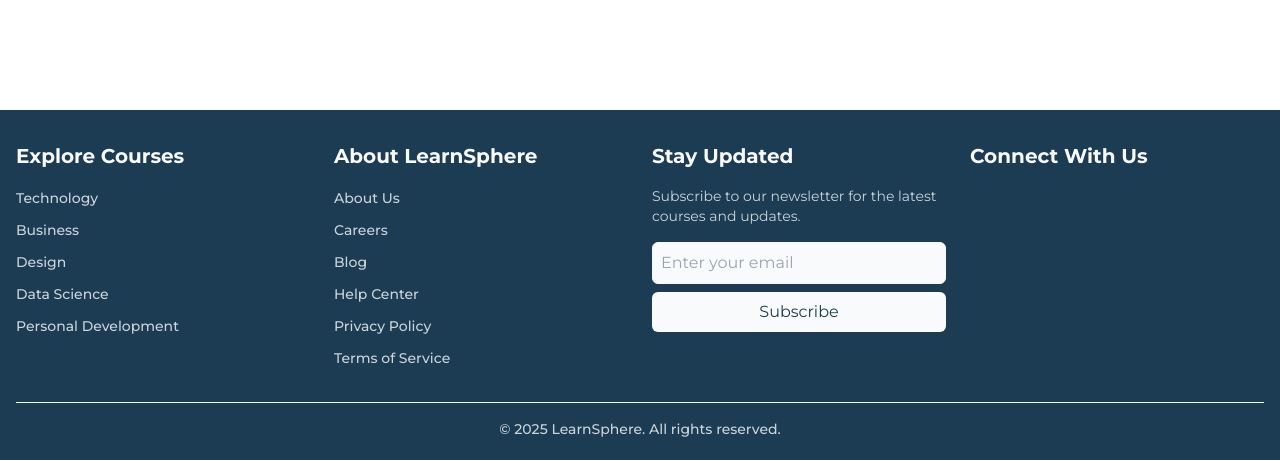
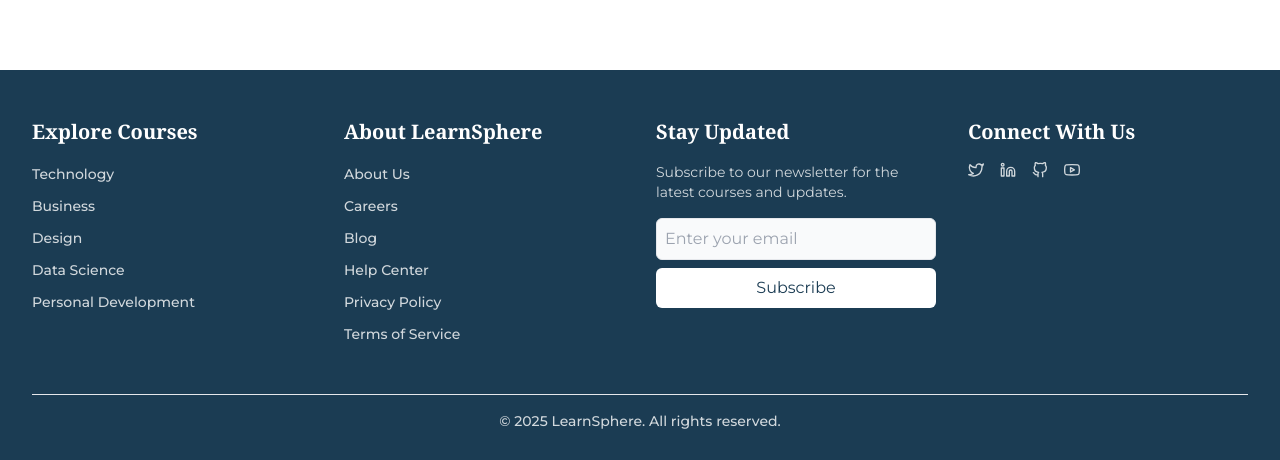
Before and after one commit to Sachinsen7/course-selling-app, a React (Vite) app in the folder Frontend/: page / in a window 1280 px wide. Shown: the part 337-797 px from the top of the page. Built offline with nearby package versions, Linux system fonts and the light colour scheme; no server answers.

Commit message:
Update Footer component styling and layout

```diff
--- a/Frontend/src/components/layout/Footer.jsx
+++ b/Frontend/src/components/layout/Footer.jsx
@@ -2,6 +2,8 @@
 import { Link } from 'react-router-dom';
 import { motion } from 'framer-motion';
 import { PUBLIC_ROUTES } from '../../routes';
+
+import { FiTwitter, FiLinkedin, FiGithub, FiYoutube } from 'react-icons/fi';
 
 function Footer() {
   const [email, setEmail] = useState('');
@@ -10,7 +12,6 @@
   const handleNewsletterSubmit = (e) => {
     e.preventDefault();
     setIsSubmitting(true);
-    // Simulate API call
     setTimeout(() => {
       setEmail('');
       setIsSubmitting(false);
@@ -36,34 +37,60 @@
   ];
 
   const socialLinks = [
-    { name: 'Twitter/X', icon: 'fab fa-x-twitter', url: 'https://x.com/learnsphere' },
-    { name: 'LinkedIn', icon: 'fab fa-linkedin', url: 'https://linkedin.com/company/learnsphere' },
-    { name: 'GitHub', icon: 'fab fa-github', url: 'https://github.com/learnsphere' },
-    { name: 'YouTube', icon: 'fab fa-youtube', url: 'https://youtube.com/learnsphere' },
+    { name: 'Twitter/X', icon: FiTwitter, url: 'https://x.com/learnsphere' },
+    { name: 'LinkedIn', icon: FiLinkedin, url: 'https://linkedin.com/company/learnsphere' },
+    { name: 'GitHub', icon: FiGithub, url: 'https://github.com/learnsphere' },
+    { name: 'YouTube', icon: FiYoutube, url: 'https://youtube.com/learnsphere' },
   ];
 
+  // Custom SVG Icons
+  const TwitterIcon = () => (
+    <svg className="w-6 h-6 text-[#FFFFFF]/80" fill="currentColor" viewBox="0 0 24 24">
+      <path d="M18.244 2.25h3.308l-7.227 8.26 8.502 11.24H16.17l-5.214-6.817L4.99 21.75H1.68l7.73-8.835L1.254 2.25H8.08l4.713 6.231zm-1.161 17.52h1.833L7.084 4.126H5.117z" />
+    </svg>
+  );
+
+  const LinkedInIcon = () => (
+    <svg className="w-6 h-6 text-[#FFFFFF]/80" fill="currentColor" viewBox="0 0 24 24">
+      <path d="M4.98 3.5c0 1.381-1.11 2.5-2.48 2.5s-2.48-1.119-2.48-2.5c0-1.38 1.11-2.5 2.48-2.5s2.48 1.12 2.48 2.5zm.02 4.5h-5v16h5v-16zm7.982 0h-4.968v16h4.969v-8.399c0-4.67 6.029-5.052 6.029 0v8.399h4.988v-10.131c0-7.88-8.922-7.593-11.018-3.714v-2.155z" />
+    </svg>
+  );
+
+  const GitHubIcon = () => (
+    <svg className="w-6 h-6 text-[#FFFFFF]/80" fill="currentColor" viewBox="0 0 24 24">
+      <path d="M12 2C6.477 2 2 6.484 2 12.017c0 4.425 2.865 8.18 6.839 9.504.5.092.682-.217.682-.483 0-.237-.008-.868-.013-1.703-2.782.605-3.369-1.343-3.369-1.343-.454-1.158-1.11-1.466-1.11-1.466-.908-.62.069-.608.069-.608 1.003.07 1.531 1.032 1.531 1.032.892 1.53 2.341 1.088 2.91.832.092-.647.35-1.088.636-1.338-2.22-.253-4.555-1.113-4.555-4.951 0-1.093.39-1.988 1.029-2.688-.103-.253-.446-1.272.098-2.65 0 0 .84-.27 2.75 1.026A9.564 9.564 0 0112 6.844c.85.004 1.705.115 2.504.337 1.909-1.296 2.747-1.027 2.747-1.027.546 1.379.202 2.398.1 2.651.64.7 1.028 1.595 1.028 2.688 0 3.848-2.339 4.695-4.566 4.943.359.309.678.92.678 1.855 0 1.338-.012 2.419-.012 2.747 0 .268.18.58.688.482A10.019 10.019 0 0022 12.017C22 6.484 17.522 2 12 2z" />
+    </svg>
+  );
+
+  const YouTubeIcon = () => (
+    <svg className="w-6 h-6 text-[#FFFFFF]/80" fill="currentColor" viewBox="0 0 24 24">
+      <path d="M23.498 6.186a3.016 3.016 0 0 0-2.122-2.136C19.505 3.545 12 3.545 12 3.545s-7.505 0-9.377.505A3.017 3.017 0 0 0 .502 6.186C0 8.07 0 12 0 12s0 3.93.502 5.814a3.016 3.016 0 0 0 2.122 2.136c1.871.505 9.376.505 9.376.505s7.505 0 9.377-.505a3.015 3.015 0 0 0 2.122-2.136C24 15.93 24 12 24 12s0-3.93-.502-5.814zM9.545 15.568V8.432L15.818 12l-6.273 3.568z" />
+    </svg>
+  );
+
   return (
-    <footer className="bg-primary-main text-background-card pt-xl pb-lg font-sans">
-      <div className="container mx-auto px-md">
+    <footer className="bg-[#1B3C53] text-[#FFFFFF] pt-12 pb-8 font-sans">
+      <div className="container mx-auto px-4 sm:px-6 lg:px-8">
         <motion.div
-          className="grid grid-cols-1 md:grid-cols-2 lg:grid-cols-4 gap-lg"
+          className="grid grid-cols-1 md:grid-cols-2 lg:grid-cols-4 gap-8"
           initial={{ opacity: 0, y: 20 }}
           animate={{ opacity: 1, y: 0 }}
           transition={{ duration: 0.5 }}
         >
           {/* Course Categories */}
           <div>
-            <h3 className="text-xl font-bold text-background-card mb-md">Explore Courses</h3>
-            <ul className="space-y-sm">
-              {courseCategories.map((category) => (
+            <h3 className="text-xl font-serif font-bold text-[#FFFFFF] mb-4">Explore Courses</h3>
+            <ul className="space-y-2">
+              {courseCategories.map((category, index) => (
                 <motion.li
                   key={category.name}
                   whileHover={{ x: 5 }}
-                  transition={{ duration: 0.2 }}
+                  transition={{ duration: 0.2, delay: index * 0.05 }}
                 >
                   <Link
                     to={category.path}
-                    className="text-background-card/80 hover:text-primary-light text-sm font-medium transition-colors duration-200"
+                    className="text-[#FFFFFF]/80 hover:text-[#4A8292] text-sm font-medium transition-colors duration-200"
+                    aria-label={`Explore ${category.name} courses`}
                   >
                     {category.name}
                   </Link>
@@ -74,17 +101,18 @@
 
           {/* Company Links */}
           <div>
-            <h3 className="text-xl font-bold text-background-card mb-md">About LearnSphere</h3>
-            <ul className="space-y-sm">
-              {companyLinks.map((link) => (
+            <h3 className="text-xl font-serif font-bold text-[#FFFFFF] mb-4">About LearnSphere</h3>
+            <ul className="space-y-2">
+              {companyLinks.map((link, index) => (
                 <motion.li
                   key={link.name}
                   whileHover={{ x: 5 }}
-                  transition={{ duration: 0.2 }}
+                  transition={{ duration: 0.2, delay: index * 0.05 }}
                 >
                   <Link
                     to={link.path}
-                    className="text-background-card/80 hover:text-primary-light text-sm font-medium transition-colors duration-200"
+                    className="text-[#FFFFFF]/80 hover:text-[#4A8292] text-sm font-medium transition-colors duration-200"
+                    aria-label={link.name}
                   >
                     {link.name}
                   </Link>
@@ -95,47 +123,54 @@
 
           {/* Newsletter Signup */}
           <div>
-            <h3 className="text-xl font-bold text-background-card mb-md">Stay Updated</h3>
-            <p className="text-background-card/80 text-sm mb-md">
+            <h3 className="text-xl font-serif font-bold text-[#FFFFFF] mb-4">Stay Updated</h3>
+            <p className="text-[#FFFFFF]/80 text-sm mb-4">
               Subscribe to our newsletter for the latest courses and updates.
             </p>
-            <form onSubmit={handleNewsletterSubmit} className="space-y-sm">
-              <input
+            <form onSubmit={handleNewsletterSubmit} className="space-y-2">
+              <motion.input
                 type="email"
                 value={email}
                 onChange={(e) => setEmail(e.target.value)}
                 placeholder="Enter your email"
-                className="w-full p-sm bg-background-card text-primary-main rounded-md border border-secondary-light focus:outline-none focus:ring-2 focus:ring-primary-light"
+                className="w-full p-2 bg-[#F9FAFB] text-[#1B3C53] rounded-md border border-[#E5E7EB] focus:outline-none focus:ring-2 focus:ring-[#4A8292]"
                 required
                 disabled={isSubmitting}
+                aria-label="Email for newsletter"
+                whileFocus={{ scale: 1.02 }}
+                transition={{ duration: 0.2 }}
               />
-              <button
+              <motion.button
                 type="submit"
-                className={`w-full px-md py-sm bg-background-card text-primary-main rounded-md hover:bg-primary-light hover:text-background-card transition-colors duration-200 ${
+                className={`w-full px-4 py-2 bg-[#FFFFFF] text-[#1B3C53] rounded-md hover:bg-[#456882] hover:text-[#FFFFFF] transition-colors duration-200 ${
                   isSubmitting ? 'opacity-50 cursor-not-allowed' : ''
                 }`}
                 disabled={isSubmitting}
+                whileHover={{ scale: 1.05 }}
+                whileTap={{ scale: 0.95 }}
+                aria-label="Subscribe to newsletter"
               >
                 {isSubmitting ? 'Subscribing...' : 'Subscribe'}
-              </button>
+              </motion.button>
             </form>
           </div>
 
           {/* Social Media */}
           <div>
-            <h3 className="text-xl font-bold text-background-card mb-md">Connect With Us</h3>
-            <div className="flex space-x-md">
-              {socialLinks.map((social) => (
+            <h3 className="text-xl font-serif font-bold text-[#FFFFFF] mb-4">Connect With Us</h3>
+            <div className="flex space-x-4">
+              {socialLinks.map((social, index) => (
                 <motion.a
                   key={social.name}
                   href={social.url}
                   target="_blank"
                   rel="noopener noreferrer"
-                  className="text-background-card/80 hover:text-primary-light transition-colors duration-200"
+                  className="text-[#FFFFFF]/80 hover:text-[#4A8292] transition-colors duration-200"
                   whileHover={{ scale: 1.2 }}
                   whileTap={{ scale: 0.9 }}
+                  aria-label={`Follow us on ${social.name}`}
                 >
-                  <i className={`${social.icon} text-xl`}></i>
+                  <social.icon />
                 </motion.a>
               ))}
             </div>
@@ -144,12 +179,12 @@
 
         {/* Bottom Bar */}
         <motion.div
-          className="mt-xl pt-md border-t border-secondary-light text-center"
+          className="mt-12 pt-4 border-t border-[#E5E7EB] text-center"
           initial={{ opacity: 0 }}
           animate={{ opacity: 1 }}
           transition={{ duration: 0.5, delay: 0.3 }}
         >
-          <p className="text-sm text-background-card/80 font-medium">
+          <p className="text-sm text-[#FFFFFF]/80 font-medium">
             © {new Date().getFullYear()} LearnSphere. All rights reserved.
           </p>
         </motion.div>
```
